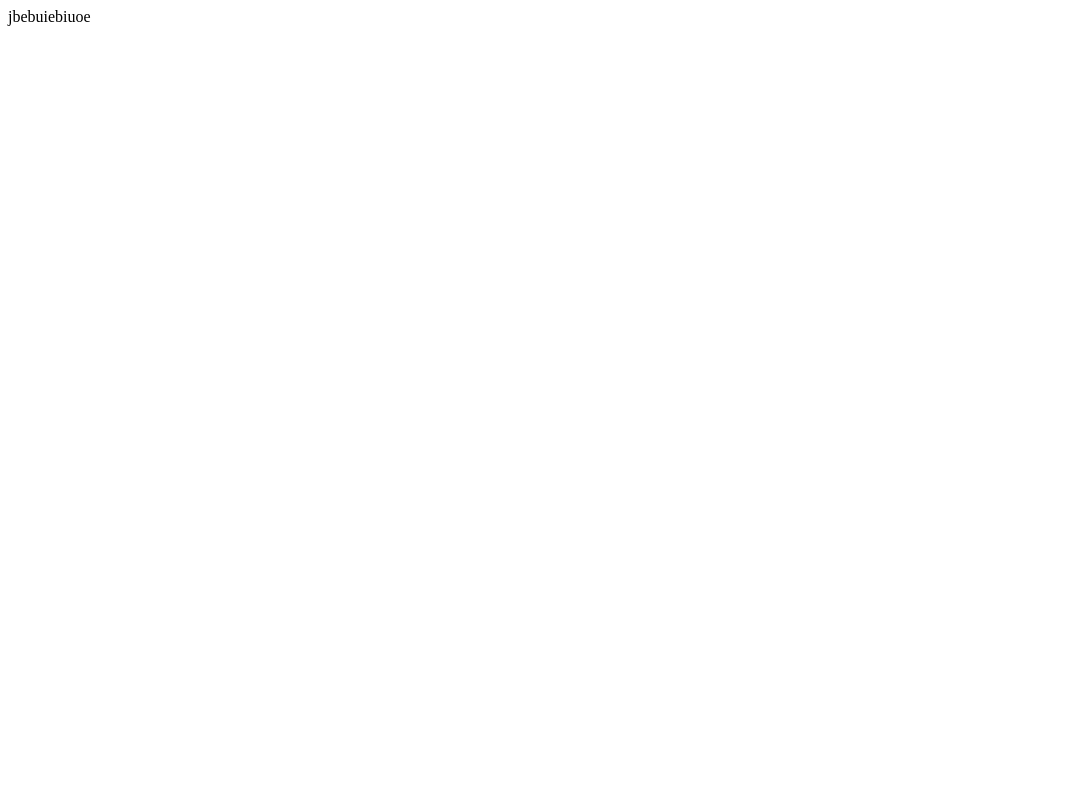
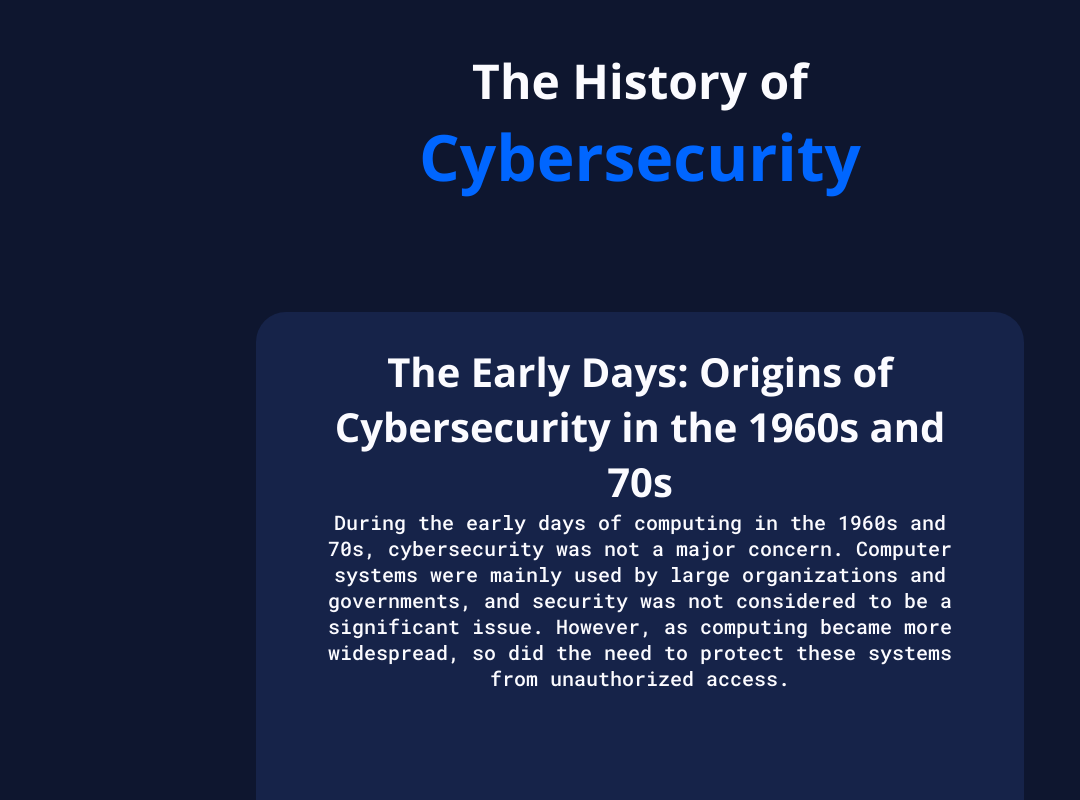
Before and after one commit to Davidtozz/tribute-page-fcc, a plain HTML site: page index.html in a window 1280 px wide. Shown: the top 800 px of the page, without its empty margins (0-1080 px from the left). Drawn offline with nearby package versions, Linux system fonts and the light colour scheme.

Commit message:
04/03/2023

```diff
--- a/index.html
+++ b/index.html
@@ -5,9 +5,34 @@
     <meta http-equiv="X-UA-Compatible" content="IE=edge">
     <meta name="viewport" content="width=device-width, initial-scale=1.0">
     <title>Document</title>
-    jbebuiebiuoe
+    <link rel="stylesheet" href="style.css">
+
 </head>
 <body>
 
+    <div class="wrapper">
+        <p id="title">The History of </p>
+        <h1 id="cyber-title">Cybersecurity</h1>
+    </div>
+
+    <main>
+        <div class="card">
+            <h2>
+                The Early Days: Origins of Cybersecurity in the 1960s and 70s
+            </h2>
+
+            <p>
+                During the early days of computing in the 1960s and 70s,
+                cybersecurity was not a major concern. Computer systems were
+                mainly used by large organizations and governments, and security
+                was not considered to be a significant issue. However, as computing
+                became more widespread, so did the need to protect these systems
+                from unauthorized access.
+            </p>
+        </div>
+    </main>
+
+
+
 </body>
 </html>
--- a/style.css
+++ b/style.css
@@ -0,0 +1,77 @@
+@import url('https://fonts.googleapis.com/css2?family=Open+Sans:wght@700&family=Roboto+Mono:wght@500&display=swap');
+
+*{
+    margin:0;
+    padding:0;
+    box-sizing: border-box;
+}
+
+:root{
+    --main-background: #0E162F;
+    --font-white: #FBFBFF;
+    --accent-color: #0066FF;
+    --slide-background: #162349;
+}
+
+body{
+    background: #0E162F;
+    height: 100vh;
+    width: 100%;
+
+}
+
+main{
+    display: flex;
+    justify-content: center;
+    align-items: flex-start;
+    height: 100%;
+}
+
+#title{
+    color: var(--font-white);
+    font-family: 'Open Sans', sans-serif;
+    font-size: 48px;
+}
+
+#cyber-title {
+    font-family: 'Open Sans', sans-serif;
+    color: var(--accent-color);
+    font-size: 64px;
+}
+
+h1,p{
+    text-align: center;
+    width: fit-content;
+}
+
+.wrapper{
+    display: flex;
+    flex-direction: column;
+    align-items: center;
+    width: 100%;
+    margin-top: 3rem;
+
+}
+
+.card{
+    background-color: var(--slide-background);
+    border-radius: 30px 30px 0 0;
+    width: 60%;
+    margin-top: 7rem;
+    padding: 2rem 4rem;
+    height: 100%;
+}
+
+.card h2{
+    font-family: 'Open Sans', monospace;
+    font-size: 40px;
+    color: var(--font-white);
+    text-align: center;
+
+}
+
+.card p{
+    font-family: 'Roboto Mono', sans-serif;
+    color: var(--font-white);
+    font-size: 20px;
+}
```
